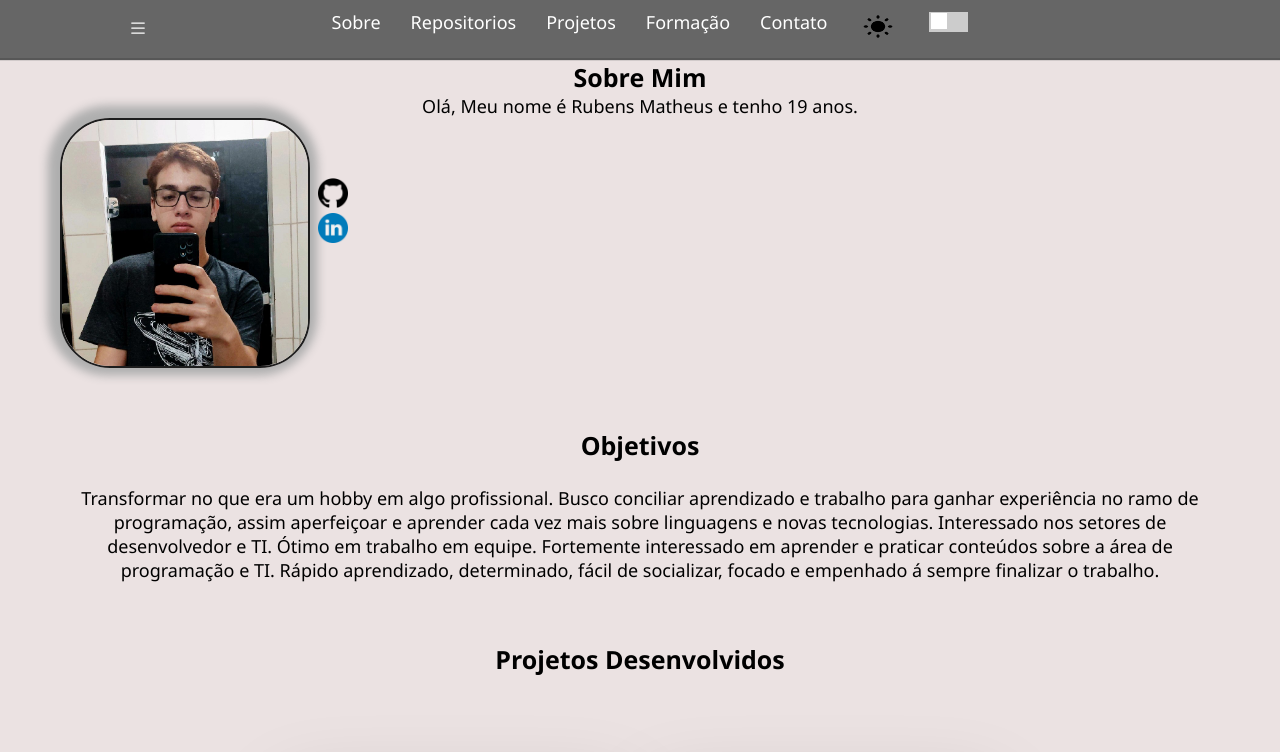
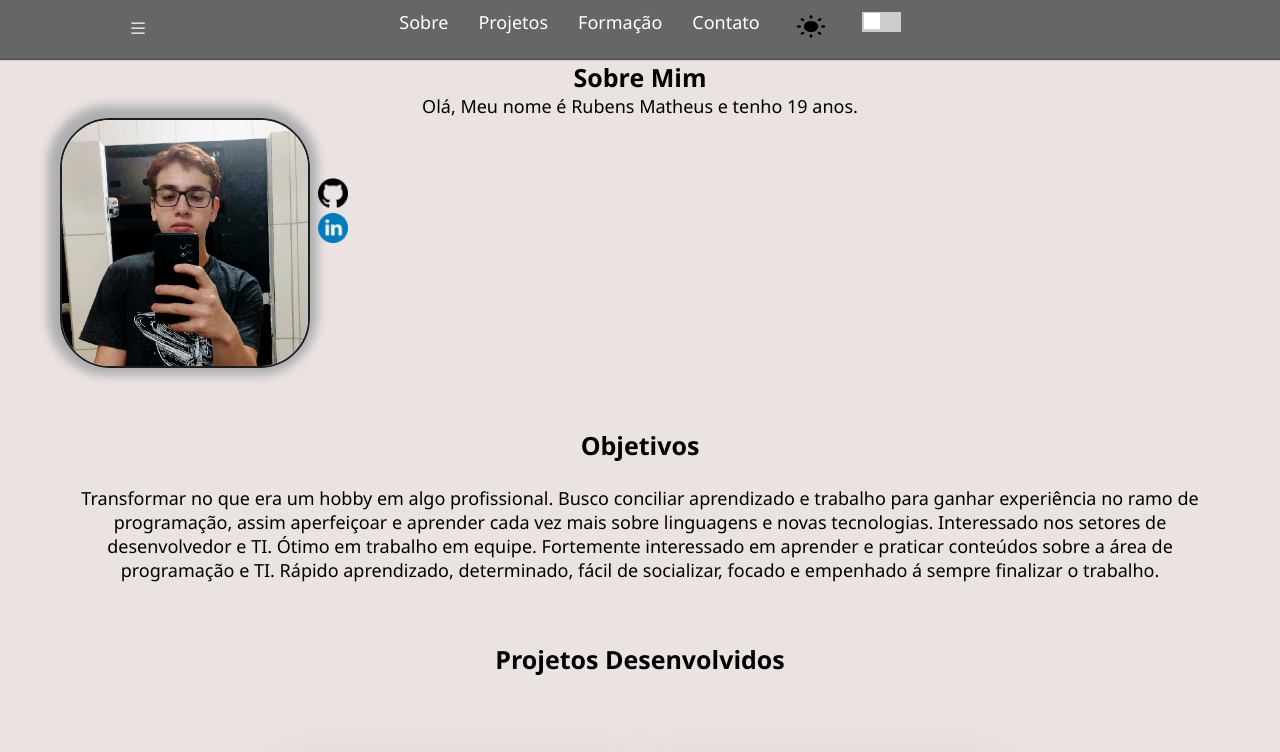
Before and after one commit to RubensMatheus-me/Portfolio-Web, a plain HTML site: page index.html in a window 1280 px wide. Shown: the top 752 px of the page. Drawn offline with Linux system fonts and the light colour scheme.

Commit message:
correção

```diff
--- a/index.html
+++ b/index.html
@@ -17,7 +17,6 @@
         <nav class="main-navigation">
             <ul>
                 <li><a id="menubar" href="#sobre">Sobre</a></li>
-                <li><a id="menubar" href="repositories.html">Repositorios</a></li>
                 <li><a id="menubar" href="#projetos">Projetos</a></li>
                 <li><a id="menubar" href="#formacao">Formação</a></li>
                 <li><a id="menubar" href="#contato">Contato</a></li>
```
